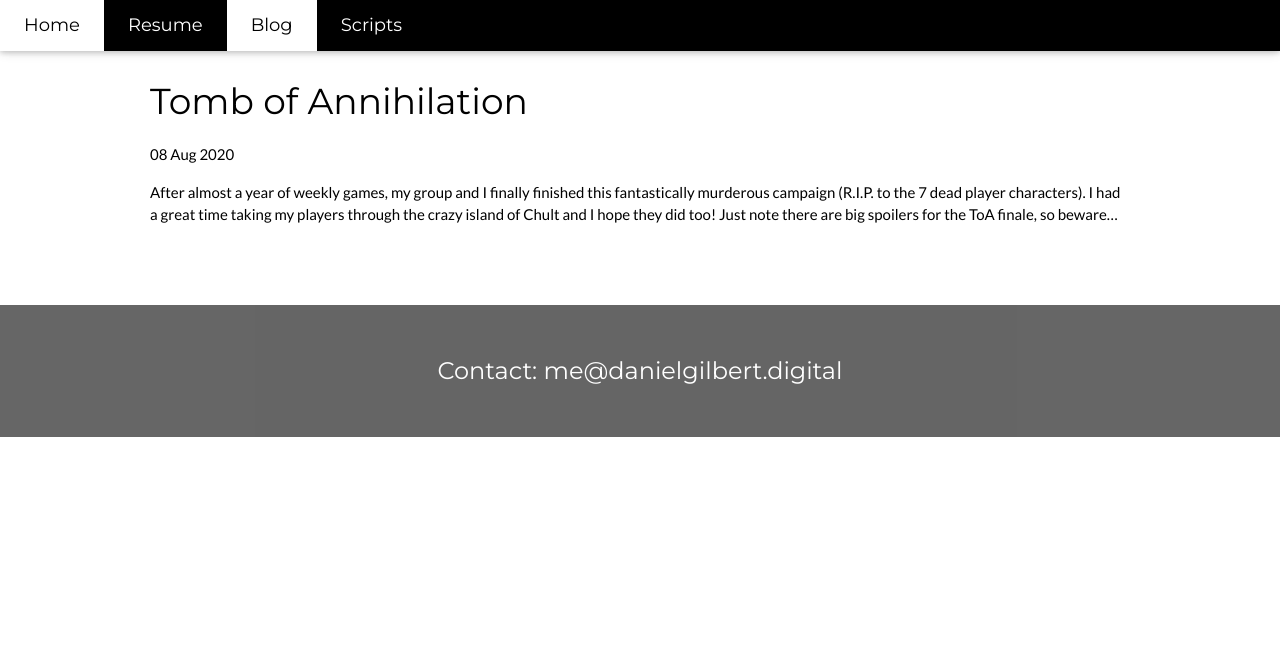
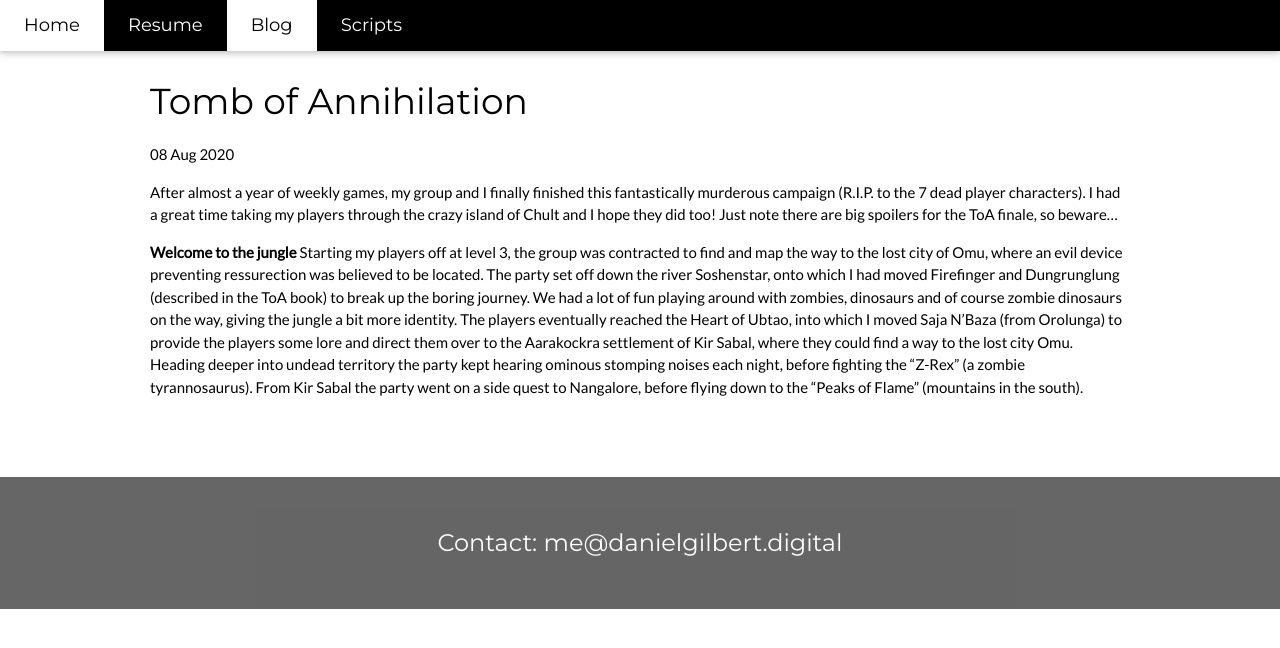
Before and after one commit to dmgilbert/dmgilbert.github.io, a Jekyll site: the page built from _posts/DnD/2020-08-08-tomb-of-annihilation.markdown, in a window 1280 px wide. Shown: the top 648 px of the page. Built offline with Jekyll 4.4.1, drawn with Linux system fonts in a browser that asks for light colours.

Commit message:
Update 2020-08-08-tomb-of-annihilation.markdown

```diff
--- a/_posts/DnD/2020-08-08-tomb-of-annihilation.markdown
+++ b/_posts/DnD/2020-08-08-tomb-of-annihilation.markdown
@@ -8,3 +8,6 @@ categories: "DnD"
 ---
 
 After almost a year of weekly games, my group and I finally finished this fantastically murderous campaign (R.I.P. to the 7 dead player characters). I had a great time taking my players through the crazy island of Chult and I hope they did too! Just note there are big spoilers for the ToA finale, so beware...
+
+__Welcome to the jungle__
+Starting my players off at level 3, the group was contracted to find and map the way to the lost city of Omu, where an evil device preventing ressurection was believed to be located. The party set off down the river Soshenstar, onto which I had moved Firefinger and Dungrunglung (described in the ToA book) to break up the boring journey. We had a lot of fun playing around with zombies, dinosaurs and of course zombie dinosaurs on the way, giving the jungle a bit more identity. The players eventually reached the Heart of Ubtao, into which I moved Saja N'Baza (from Orolunga) to provide the players some lore and direct them over to the Aarakockra settlement of Kir Sabal, where they could find a way to the lost city Omu. Heading deeper into undead territory the party kept hearing ominous stomping noises each night, before fighting the "Z-Rex" (a zombie tyrannosaurus). From Kir Sabal the party went on a side quest to Nangalore, before flying down to the "Peaks of Flame" (mountains in the south).
```
